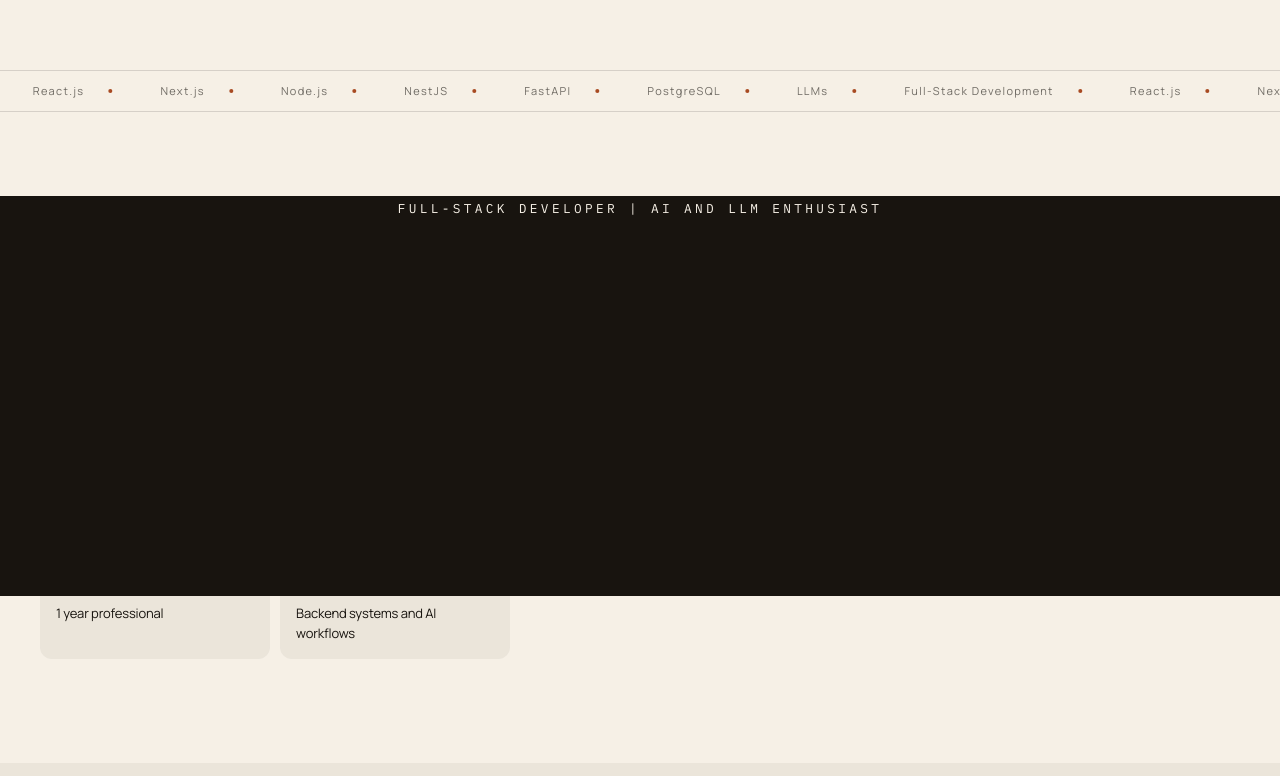
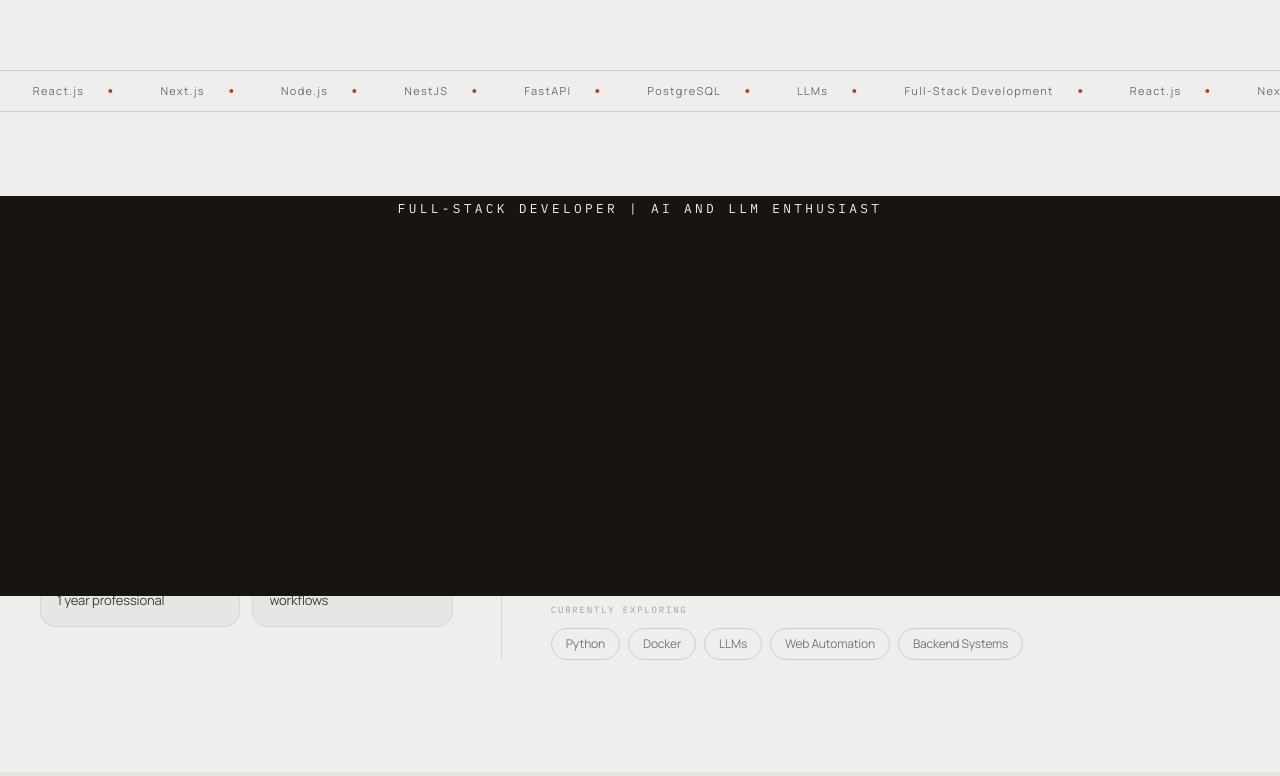
Before and after one commit to samiradh058/Portfolio-v1, a Next.js app: page / in a window 1280 px wide. Shown: the part 604-1380 px from the top of the page. Built offline with nearby package versions, Linux system fonts and the light colour scheme.

Commit message:
fix: update About and Work components for improved styling and layout consistency

```diff
--- a/app/_components/About.tsx
+++ b/app/_components/About.tsx
@@ -6,17 +6,17 @@ import { aboutCards } from "../_const/data";
 import Label from "./Label";
 
 const fade = {
-  hidden: { opacity: 0, y: 16 },
+  hidden: { opacity: 0, y: 20 },
   show: {
     opacity: 1,
     y: 0,
-    transition: { duration: 0.55, ease: [0.25, 0, 0.2, 1] as const },
+    transition: { duration: 0.6, ease: [0.22, 1, 0.36, 1] as const },
   },
 };
 
 const stag = {
   hidden: {},
-  show: { transition: { staggerChildren: 0.1, delayChildren: 0.05 } },
+  show: { transition: { staggerChildren: 0.11, delayChildren: 0.05 } },
 };
 
 const exploringTags = [
@@ -29,13 +29,13 @@ const exploringTags = [
 
 export default function About() {
   const ref = useRef<HTMLElement>(null);
-  const inView = useInView(ref, { once: true, amount: 0.18 });
+  const inView = useInView(ref, { once: true, amount: 0.15 });
 
   return (
     <section
       id="about"
       ref={ref}
-      className="max-w-[1280px] mx-auto px-6 sm:px-10 py-16 sm:py-[6.5rem]"
+      className="max-w-[1280px] mx-auto px-6 sm:px-10 py-20 sm:py-28"
     >
       <motion.div
         initial="hidden"
@@ -46,21 +46,34 @@ export default function About() {
           <Label num="01" text="About" />
         </motion.div>
 
-        <div className="grid grid-cols-1 lg:grid-cols-[1fr_1.35fr] gap-12 lg:gap-24 items-start">
-          {/* Left */}
-          <motion.div variants={fade}>
-            <h2 className="font-serif font-light text-[clamp(1.9rem,3.8vw,3rem)] leading-[1.18] tracking-[-0.025em] text-foreground mb-8 sm:mb-10">
-              Evolving from frontend craft into{" "}
-              <em className="italic text-accent">full-stack systems.</em>
-            </h2>
+        {/* ── Headline ── */}
+        <motion.h2
+          variants={fade}
+          className="font-serif font-light text-[clamp(2rem,4vw,3.2rem)] leading-[1.15] tracking-[-0.03em] text-foreground mb-8 max-w-2xl"
+        >
+          Evolving from frontend craft
+          <br />
+          into{" "}
+          <em className="italic text-accent not-italic">
+            full-stack systems.
+          </em>
+        </motion.h2>
 
-            <div className="grid grid-cols-2 gap-[0.65rem]">
+        {/* ── Three-column body ── */}
+        <div className="grid grid-cols-1 lg:grid-cols-[1fr_2px_1.6fr] gap-10 lg:gap-0">
+
+          {/* Left column — stat cards */}
+          <motion.div variants={fade} className="lg:pr-12">
+            <div className="grid grid-cols-2 gap-3">
               {aboutCards.map((card) => (
-                <div key={card.label} className="p-4 bg-foreground/5 rounded-xl">
-                  <p className="font-mono text-[9px] tracking-[0.18em] uppercase text-foreground/50 mb-1.5">
+                <div
+                  key={card.label}
+                  className="flex flex-col justify-between p-4 border border-foreground/8 rounded-2xl bg-foreground/[0.03] min-h-[88px]"
+                >
+                  <p className="font-mono text-[9px] tracking-[0.2em] uppercase text-foreground/40 mb-2">
                     {card.label}
                   </p>
-                  <p className="font-sans text-[13px] leading-[1.55] text-foreground">
+                  <p className="font-sans text-[13px] leading-[1.5] text-foreground/80">
                     {card.value}
                   </p>
                 </div>
@@ -68,34 +81,41 @@ export default function About() {
             </div>
           </motion.div>
 
-          {/* Right */}
-          <motion.div variants={stag} className="flex flex-col">
+          {/* Vertical divider (desktop only) */}
+          <div className="hidden lg:block w-px bg-foreground/10 self-stretch" />
+
+          {/* Right column — bio + tags */}
+          <motion.div
+            variants={stag}
+            className="lg:pl-12 flex flex-col gap-6"
+          >
             <motion.p
               variants={fade}
-              className="font-sans text-base leading-[1.88] text-foreground/60 mb-[1.4rem]"
+              className="font-sans text-[15px] leading-[1.9] text-foreground/55"
             >
-              I am a full-stack developer based in Pokhara, Nepal. Over the last
-              3 years, I have focused on frontend development with React and
-              Next.js, building clean and practical interfaces.
+              I am a full-stack developer based in Pokhara, Nepal. Over the
+              last 3 years, I have focused on frontend development with React
+              and Next.js, building clean and practical interfaces.
             </motion.p>
+
             <motion.p
               variants={fade}
-              className="font-sans text-base leading-[1.88] text-foreground/60 mb-10"
+              className="font-sans text-[15px] leading-[1.9] text-foreground/55"
             >
-              In the last 6 months, I have been diving deeper into backend
-              systems with Node.js, NestJS, FastAPI, and PostgreSQL while
+              With a foundation in Node.js, Express, and NestJS, I have spent
+              the last 6 months deep-diving into FastAPI and PostgreSQL while
               exploring Python, LLMs, and web automation.
             </motion.p>
 
-            <motion.div variants={fade}>
-              <p className="font-mono text-[10px] tracking-[0.18em] uppercase text-foreground/50 mb-3">
+            <motion.div variants={fade} className="pt-2">
+              <p className="font-mono text-[9px] tracking-[0.2em] uppercase text-foreground/35 mb-3">
                 Currently exploring
               </p>
               <div className="flex flex-wrap gap-2">
                 {exploringTags.map((tag) => (
                   <span
                     key={tag}
-                    className="font-sans text-xs px-[14px] py-[5px] border border-foreground/20 rounded-full text-foreground/60"
+                    className="font-sans text-[12px] px-3.5 py-1.5 border border-foreground/15 rounded-full text-foreground/55 hover:border-foreground/35 hover:text-foreground/75 transition-colors duration-200"
                   >
                     {tag}
                   </span>
--- a/app/_components/Work.tsx
+++ b/app/_components/Work.tsx
@@ -145,9 +145,6 @@ export default function Work() {
             <h2 className="font-serif font-light text-[clamp(1.9rem,3.5vw,2.8rem)] leading-[1.18] tracking-[-0.025em] text-foreground">
               Personal projects
             </h2>
-            {/* <span className="font-mono text-[11px] tracking-[0.1em] text-foreground/50 sm:self-end">
-              {personalProjects.length} projects
-            </span> */}
           </motion.div>
 
           <motion.div
--- a/app/globals.css
+++ b/app/globals.css
@@ -1,7 +1,7 @@
 @import "tailwindcss";
 
 :root {
-  --background: #f6f0e6;
+  --background: #efeeec;
   --foreground: #18140f;
 
   --surface: #e2d9c4;
```
